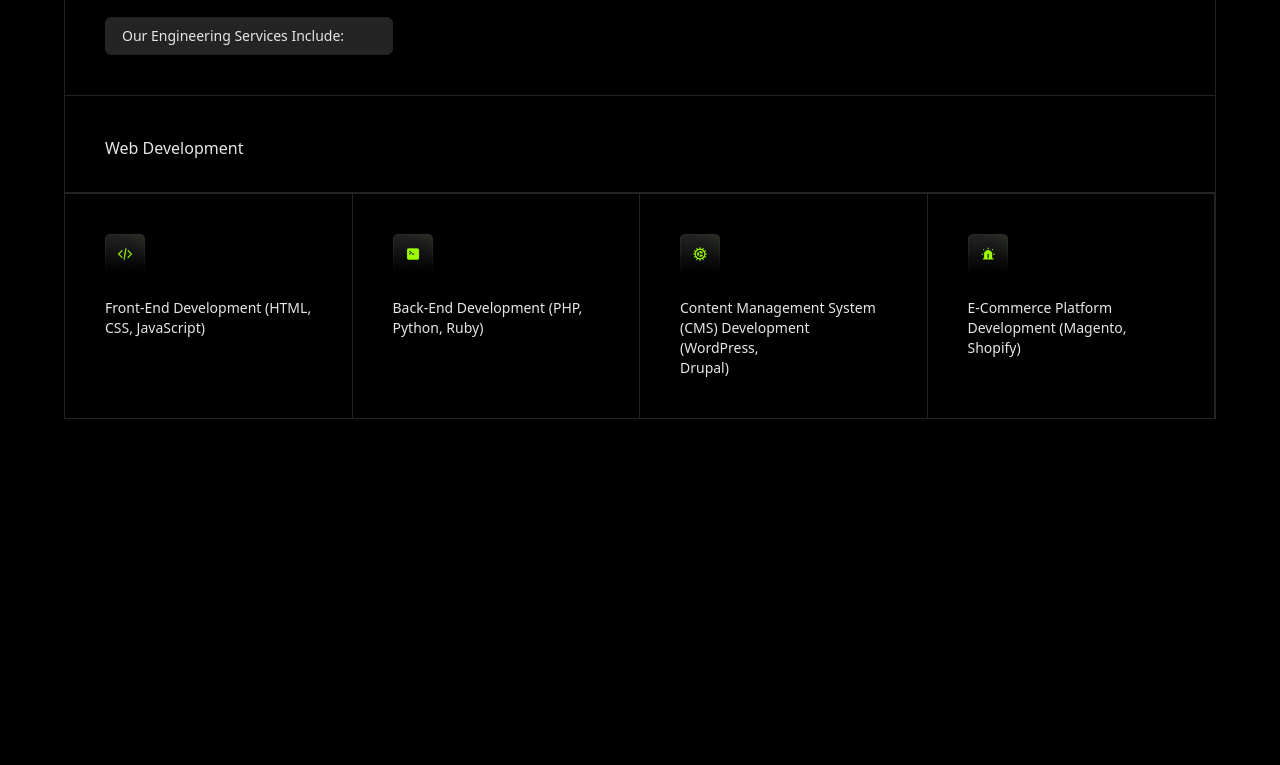
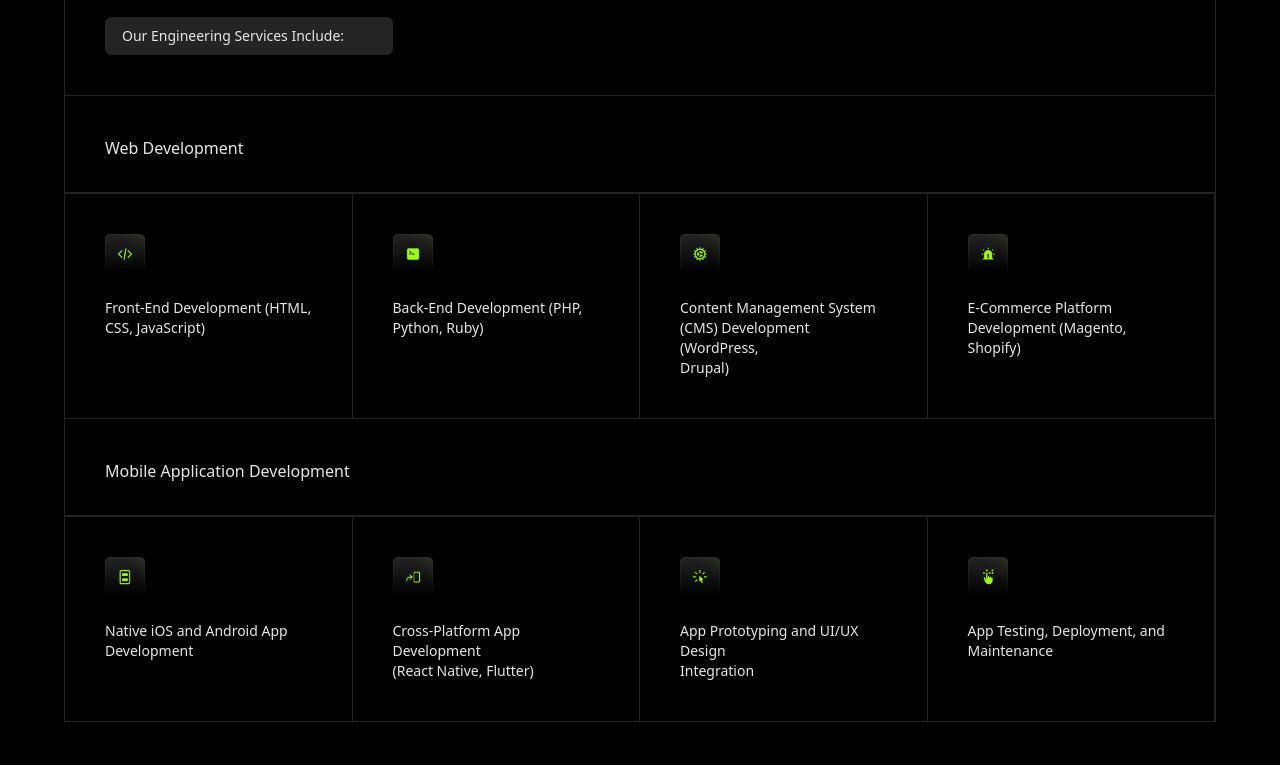
Before and after one commit to ChyyamakaU/SquareUp, a website: page service.html in a window 1280 px wide. Shown: the part 1712-2477 px from the top of the page. Before the commit the page ends 2259 px from the top, so only its background shows below. Drawn offline with Linux system fonts and the light colour scheme.

Commit message:
feature: add mobile development section

```diff
--- a/service.html
+++ b/service.html
@@ -149,10 +149,12 @@
                 <div>
                     <h3 class="text-3xl px-10 pt-12 font-semibold">Engineering</h3>
                     <p class="text-sm px-10 pt-4">Our engineering team combines technical expertise with a passion for
-                    innovation to build robust and scalable digital solutions. We leverage <br>the latest technologies and
+                        innovation to build robust and scalable digital solutions. We leverage <br>the latest
+                        technologies and
                         best practices to deliver high-performance applications tailored to your specific needs. </p>
 
-                <p class="text-sm rounded-md pl-4 mx-10 py-2 border border-[#232323] mt-5 bg-[#242424] w-3/12">Our Engineering
+                    <p class="text-sm rounded-md pl-4 mx-10 py-2 border border-[#232323] mt-5 bg-[#242424] w-3/12">Our
+                        Engineering
                         Services Include:</p>
                 </div>
             </div>
@@ -176,7 +178,8 @@
 
                     <div class="px-10 py-10 border-r border-[#232323]">
                         <img class="object-contain w-10" src="src/photos/Icon (27).png" alt="">
-                    <p class="text-sm pt-6">Content Management System <br> (CMS) Development (WordPress, <br> Drupal)</p>
+                        <p class="text-sm pt-6">Content Management System <br> (CMS) Development (WordPress, <br>
+                            Drupal)</p>
                     </div>
 
                     <div class="px-10 py-10 border-r border-[#232323]">
@@ -185,6 +188,38 @@
                     </div>
                 </div>
             </div>
+
+<!-- mobile app -->
+            <div class="pb-10 ">
+                <div class="border-x border-[#232323] pt-10">
+                    <h4 class="border-b border-[#232323] pl-10 pb-8">Mobile Application Development</h4>
+                </div>
+
+                <div class="grid grid-cols-4 border border-[#232323] ">
+
+                    <div class="px-10 py-10 border-r border-[#232323]">
+                        <img class="object-contain w-10" src="src/photos/Icon (29).png" alt="">
+                        <p class="text-sm pt-6">Native iOS and Android App Development</p>
+                    </div>
+
+                    <div class="px-10 py-10 border-r border-[#232323]">
+                        <img class="object-contain w-10" src="src/photos/Icon (30).png" alt="">
+                        <p class="text-sm pt-6">Cross-Platform App Development <br> (React Native, Flutter)</p>
+                    </div>
+
+                    <div class="px-10 py-10 border-r border-[#232323]">
+                        <img class="object-contain w-10" src="src/photos/Icon (31).png" alt="">
+                        <p class="text-sm pt-6">App Prototyping and UI/UX Design <br> Integration</p>
+                    </div>
+
+                    <div class="px-10 py-10 border-r border-[#232323]">
+                        <img class="object-contain w-10" src="src/photos/Icon (32).png" alt="">
+                        <p class="text-sm pt-6">App Testing, Deployment, and <br> Maintenance</p>
+                    </div>
+                </div>
+            </div>
+
+
         </section>
 
 
```
Also changed, not shown: src/photos/Icon (29).png (added), src/photos/Icon (30).png (added), src/photos/Icon (31).png (added), src/photos/Icon (32).png (added). Lines whose indentation alone changed are shown as unchanged.
